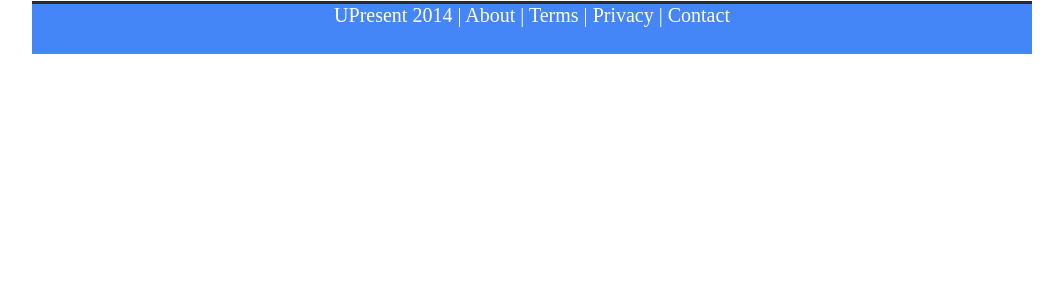
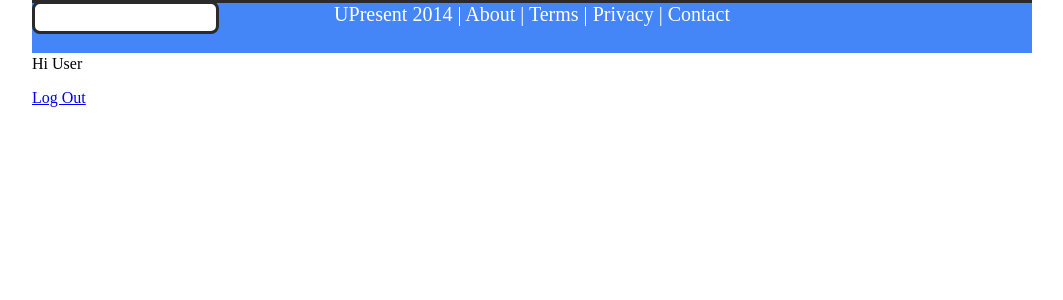
Before and after one commit to hcuri/Team5, a PHP site: page /contact.php in a window 1280 px wide. Shown: the part 111-411 px from the top of the page, without its empty margins (108-1171 px from the left). Run offline with PHP 8.4, Linux system fonts and the light colour scheme.

Commit message:
Worked on the header for contact.php

```diff
--- a/contact.php
+++ b/contact.php
@@ -9,7 +9,12 @@
 </head>
 <body>
 	<div id="header"> <img id="logo" src="img/logo.png"/>
-
+		<form>
+			<input type="text" name="search">
+		</form>
+		<p id="greeting">Hi User</p>
+		<a href="index.php">Log Out</a>
+	</div>
 
 	<div id="footer">UPresent 2014 | About | Terms | Privacy | Contact </div>
 </body>
```
